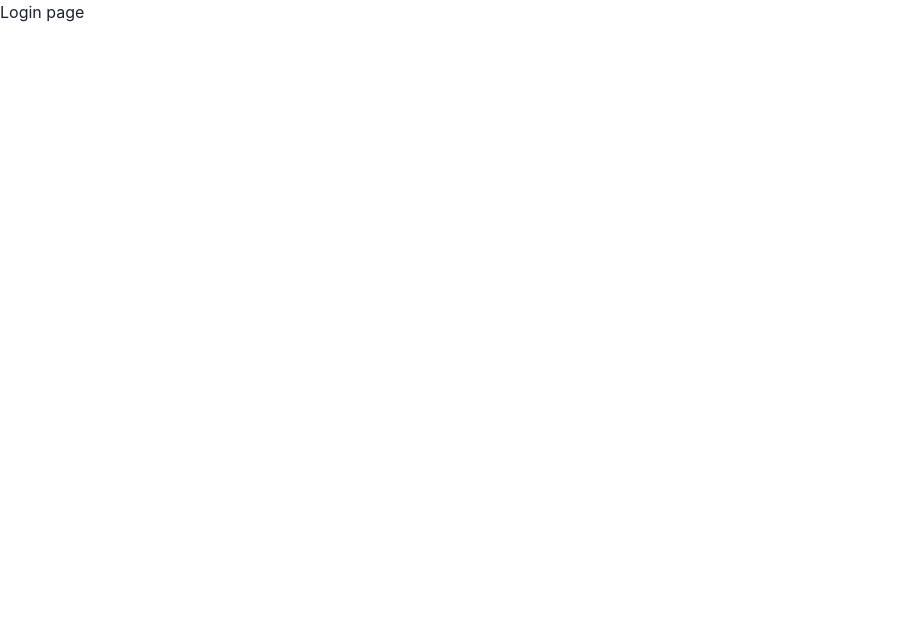
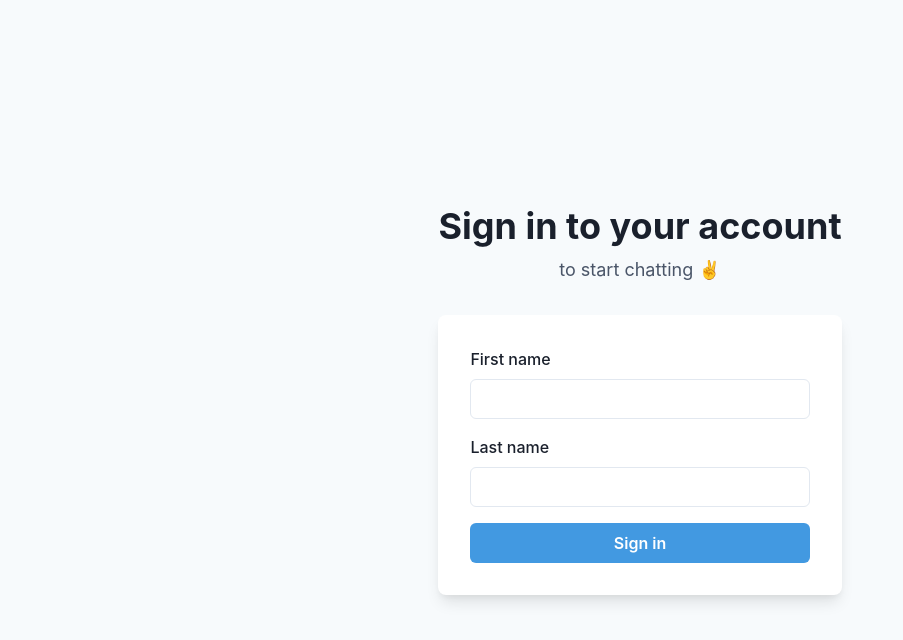
Before and after one commit to eclipse-cmd/chat-app, a Next.js app: page /login in a window 1280 px wide. Shown: the top 640 px of the page, without its empty margins (0-903 px from the left). Built offline with nearby package versions, Linux system fonts and the light colour scheme.

Commit message:
user login added

```diff
--- a/components/app/Messages.tsx
+++ b/components/app/Messages.tsx
@@ -58,7 +58,8 @@ const Messages: React.FC<MessagesProps> = ({ messages }) => {
           );
         }
       })}
-      {/* <AlwaysScrollToBottom /> */}
+
+      <AlwaysScrollToBottom />
     </Flex>
   );
 };
--- a/pages/_app.tsx
+++ b/pages/_app.tsx
@@ -1,11 +1,11 @@
 import { ChakraProvider } from "@chakra-ui/react";
 import type { AppProps } from "next/app";
 import "@/styles/globals.css";
-import { isServer } from "@/services/helper/isServer";
+import { isClient } from "@/services/helper/isClient";
 
 function MyApp({ Component, pageProps }: AppProps) {
   //Set default theme to DARK
-  if (!isServer()) {
+  if (!isClient()) {
     // localStorage.setItem("chakra-ui-color-mode", "dark");
     // sessionStorage.setItem(
     //   "chat-app-user",
--- a/pages/login.tsx
+++ b/pages/login.tsx
@@ -1,11 +1,91 @@
-import { NextPage } from "next";
+import { isClient } from "@/services/helper/isClient";
+import { setSession } from "@/services/helper/session";
+import { uuid } from "@/services/helper/uuid";
+import {
+  Box,
+  Button,
+  Flex,
+  FormControl,
+  FormLabel,
+  Heading,
+  Input,
+  Stack,
+  Text,
+  useColorModeValue,
+} from "@chakra-ui/react";
+import { useRouter } from "next/router";
+import React, { useState } from "react";
 
-const login: NextPage = () => {
+const Login = () => {
+  const router = useRouter();
+  const [inputField, setInputField] = useState({});
+
+  //Functions
+  const inputsHandler = (e: React.ChangeEvent<HTMLInputElement>): void => {
+    setInputField({ ...inputField, [e.target.name]: e.target.value });
+  };
+
+  //Save new user
+  const onSubmit: React.FormEventHandler<HTMLFormElement> = (
+    e: React.FormEvent<HTMLFormElement>
+  ): void => {
+    e.preventDefault();
+
+    if (isClient()) {
+      setSession({
+        ...inputField,
+        id: uuid(),
+      });
+    }
+
+    router.push("/");
+  };
+
   return (
-    <>
-      <div>Login page</div>
-    </>
+    <Flex
+      minH={"100vh"}
+      align={"center"}
+      justify={"center"}
+      bg={useColorModeValue("gray.50", "gray.800")}>
+      <form onSubmit={onSubmit}>
+        <Stack spacing={8} mx={"auto"} maxW={"lg"} py={12} px={6}>
+          <Stack align={"center"}>
+            <Heading fontSize={"4xl"}>Sign in to your account</Heading>
+            <Text fontSize={"lg"} color={"gray.600"}>
+              to start chatting ✌️
+            </Text>
+          </Stack>
+          <Box
+            rounded={"lg"}
+            bg={useColorModeValue("white", "gray.700")}
+            boxShadow={"lg"}
+            p={8}>
+            <Stack spacing={4}>
+              <FormControl id="email">
+                <FormLabel>First name</FormLabel>
+                <Input name="firstname" onChange={inputsHandler} type="text" />
+              </FormControl>
+              <FormControl id="password">
+                <FormLabel>Last name</FormLabel>
+                <Input name="lastname" onChange={inputsHandler} type="text" />
+              </FormControl>
+              <Stack spacing={10}>
+                <Button
+                  type="submit"
+                  bg={"blue.400"}
+                  color={"white"}
+                  _hover={{
+                    bg: "blue.500",
+                  }}>
+                  Sign in
+                </Button>
+              </Stack>
+            </Stack>
+          </Box>
+        </Stack>
+      </form>
+    </Flex>
   );
 };
 
-export default login;
+export default Login;
--- /dev/null
+++ b/services/helper/isClient.ts
@@ -0,0 +1 @@
+export const isClient = () => typeof window !== "undefined";
--- a/services/helper/isServer.ts
+++ /dev/null
@@ -1 +0,0 @@
-export const isServer = () => typeof window === "undefined";
--- /dev/null
+++ b/services/helper/session.ts
@@ -0,0 +1,11 @@
+export const setSession = (value: any, key: string = "chat-app-user"): void => {
+  sessionStorage.setItem(key, JSON.stringify(value));
+};
+
+export const getSession = (key: string = "chat-app-user") => {
+  const value = sessionStorage.getItem(key);
+
+  if (!value) return null;
+
+  return JSON.parse(value);
+};
--- a/services/helper/uuid.ts
+++ b/services/helper/uuid.ts
@@ -1,2 +1,2 @@
 export const uuid = (): string =>
-  (Math.floor(Math.random() * (10000 - 9999)) + 9999).toString();
+  (Math.floor(Math.random() * (10000000 - 9999)) + 9999).toString();
```
Also changed, not shown: components/app/Header.tsx (+6 -3 lines), hooks/useAuth.ts (+5 -4 lines), pages/index.tsx (+29 -1 lines), services/helper/toErrorMap.ts (deleted, +0 -11 lines).
